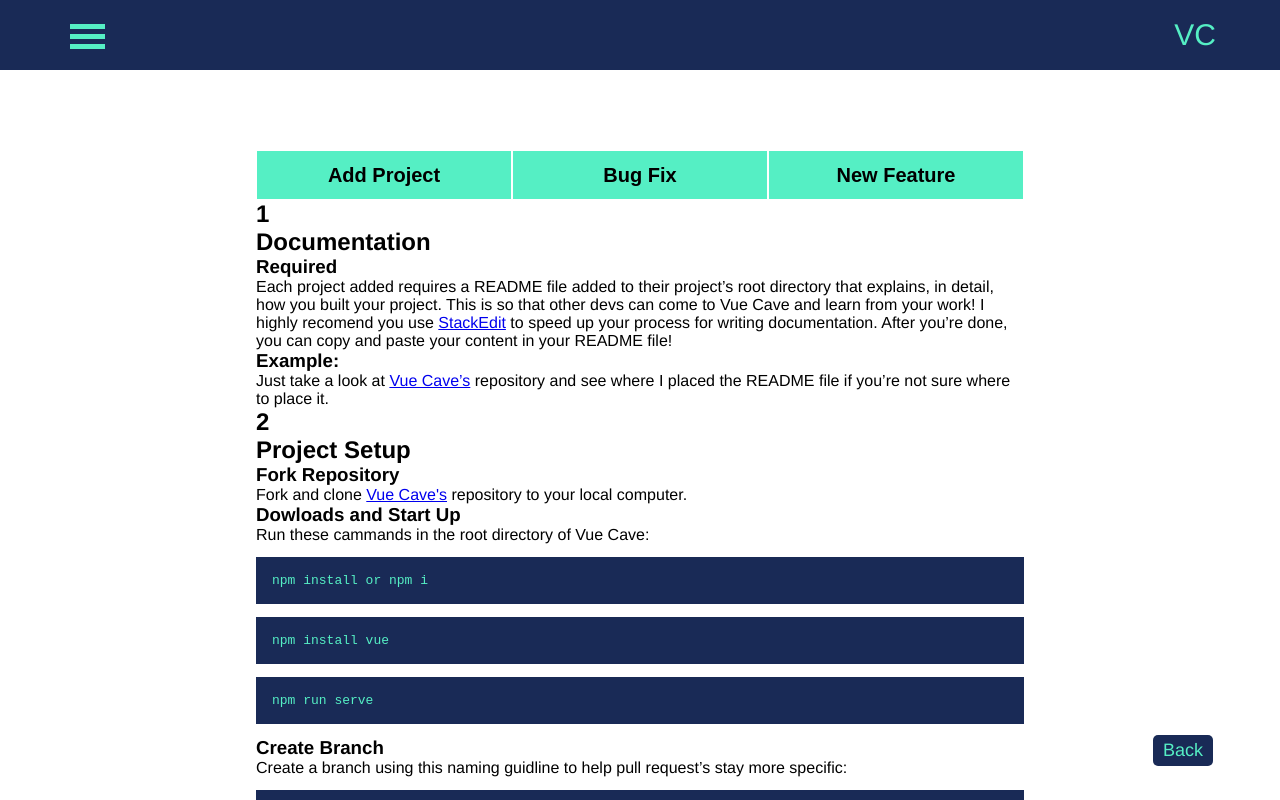
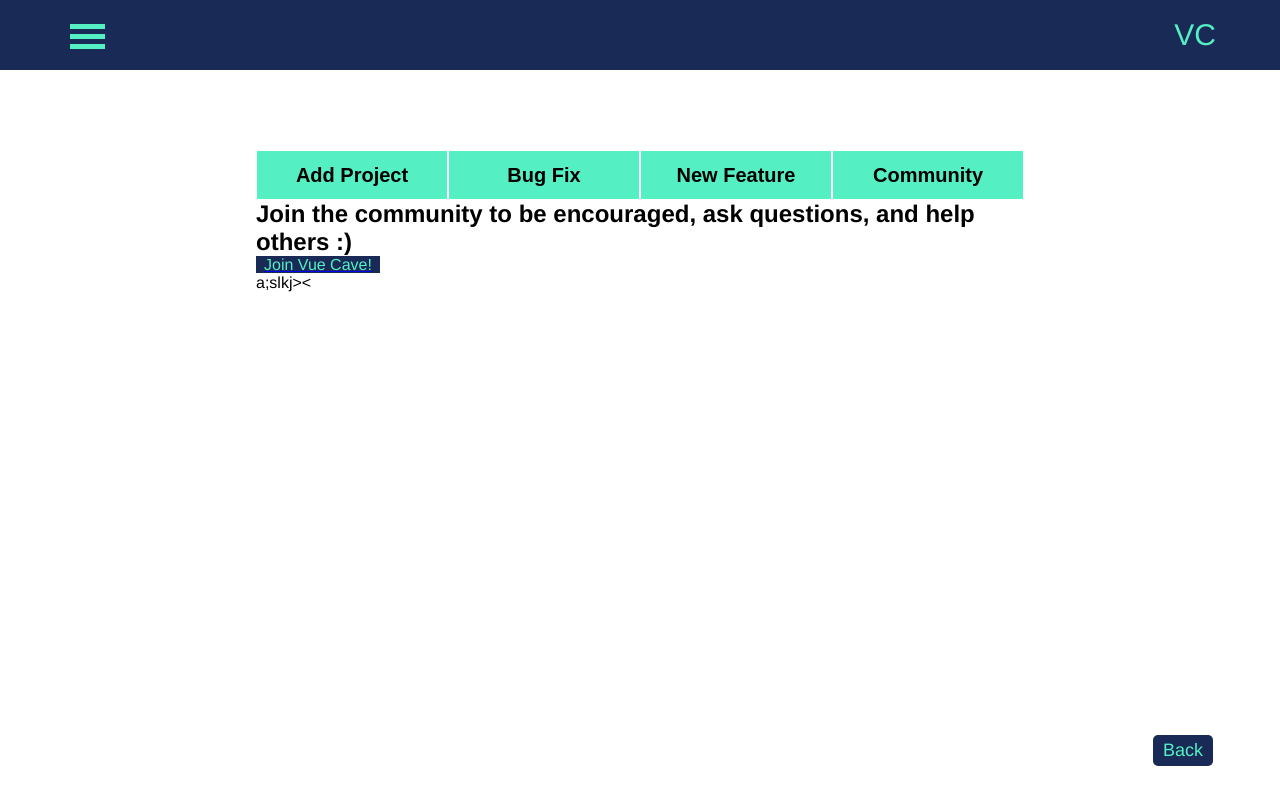
Before and after one commit to silashuereca/vue-form-elements, a Vue app: page /#/contribute/community in a window 1280 px wide. Before the commit this address led to /#/contribute/add-project. Shown: the top 800 px of the page. Built offline with nearby package versions, Linux system fonts and the light colour scheme.

Commit message:
feat: added lint-stage for linting on commits
feat: added community tab in the contribute section

```diff
--- a/src/css/components/contribute.css
+++ b/src/css/components/contribute.css
@@ -83,6 +83,20 @@
 	padding-top: 0.5rem;
 }
 
+.join-link-wrapper {
+	text-decoration: none;
+}
+
+.join-link {
+	border-radius: 5px;
+}
+
+
+
+.join-link:hover {
+	color: var(--green-hover);
+}
+
 /* TODO: buttons need to be more bootstrapped for better scalability */
 .contribute-btn {
 	margin-top: 3rem;
--- a/src/views/Contribute.vue
+++ b/src/views/Contribute.vue
@@ -10,6 +10,9 @@
         </router-link>
         <router-link v-bind:to="{name: 'newFeature'}" class="tab" v-bind:class="{active: $route.fullPath === '/contribute/new-feature'}" tag="button">
           <h2>New Feature</h2>
+        </router-link>
+        <router-link v-bind:to="{name: 'community'}" class="tab" v-bind:class="{active: $route.fullPath === '/contribute/community'}" tag="button">
+          <h2>Community</h2>
         </router-link>
       </div>
       <router-view v-bind:key="$route.fullPath"></router-view>
--- a/src/views/contribute/Add-Project.vue
+++ b/src/views/contribute/Add-Project.vue
@@ -9,10 +9,10 @@
         <div class="step-content">
           <h3>Required</h3>
           <p>
-            Each project added requires a README file added to their project’s root directory that
+            Each project added requires a <strong>README</strong> file added to their project’s root directory that
             explains, in detail, how you built your project. This is so that other devs can come to
             Vue Cave and learn from your work! I highly recomend you use <a href="https://stackedit.io/app#" rel="noopener" target="_blank">StackEdit</a> to speed up your
-            process for writing documentation. After you’re done, you can copy and paste your content in your README file!
+            process for writing documentation. After you’re done, you can copy and paste your content into your <strong>README</strong> file!
           </p>
           <h3>Example:</h3>
           <p>Just take a look at <a rel="noopener" href="http://www.github.com/silashuereca/vue-cave" target="_blank">Vue Cave’s</a> repository and see where I placed the README file if you’re not sure where to place it.</p>
--- /dev/null
+++ b/src/views/contribute/Community.vue
@@ -0,0 +1,18 @@
+<template>
+  <div>
+    <section class="step-container">
+      <div class="step-actions">
+        <h2>Join the community to be encouraged, ask questions, and help others :)</h2>
+        <p>
+          <a class="join-link-wrapper" href="https://join.slack.com/t/vuecave/shared_invite/zt-k464oiow-coxLBBanq~y3sQq95RNDZw" target="_blank" rel="noopner"><span class="join-link text-highlight">Join Vue Cave!</span></a>
+        </p>
+      </div>a;slkj><
+    </section>
+  </div>
+</template>
+
+<script>
+export default {
+	name: 'NewFeature',
+}
+</script>
```
Also changed, not shown: package.json (+10 -0 lines), src/router.js (+7 -2 lines), 1 other file (tests, documents, lock files or other folders).
